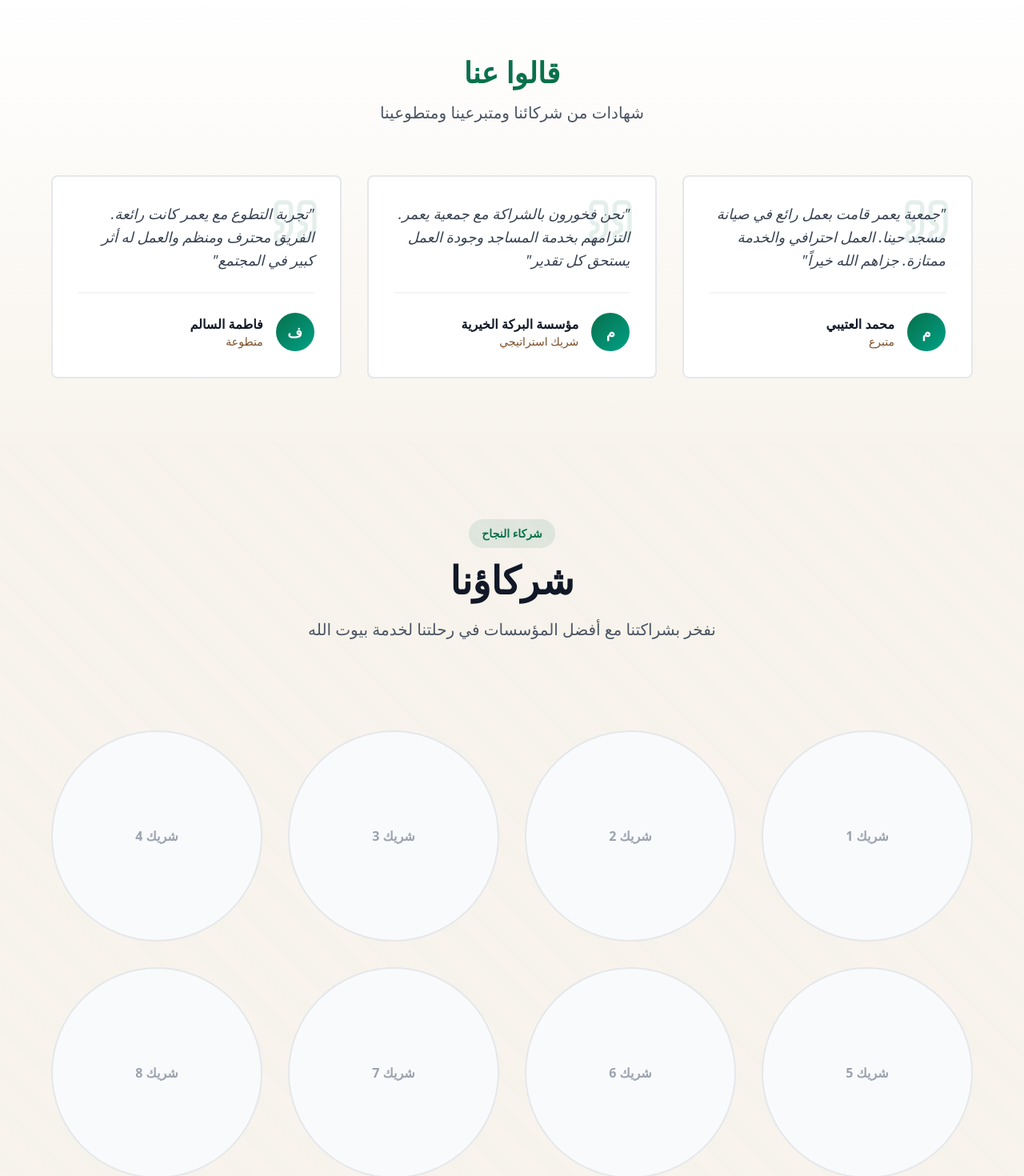
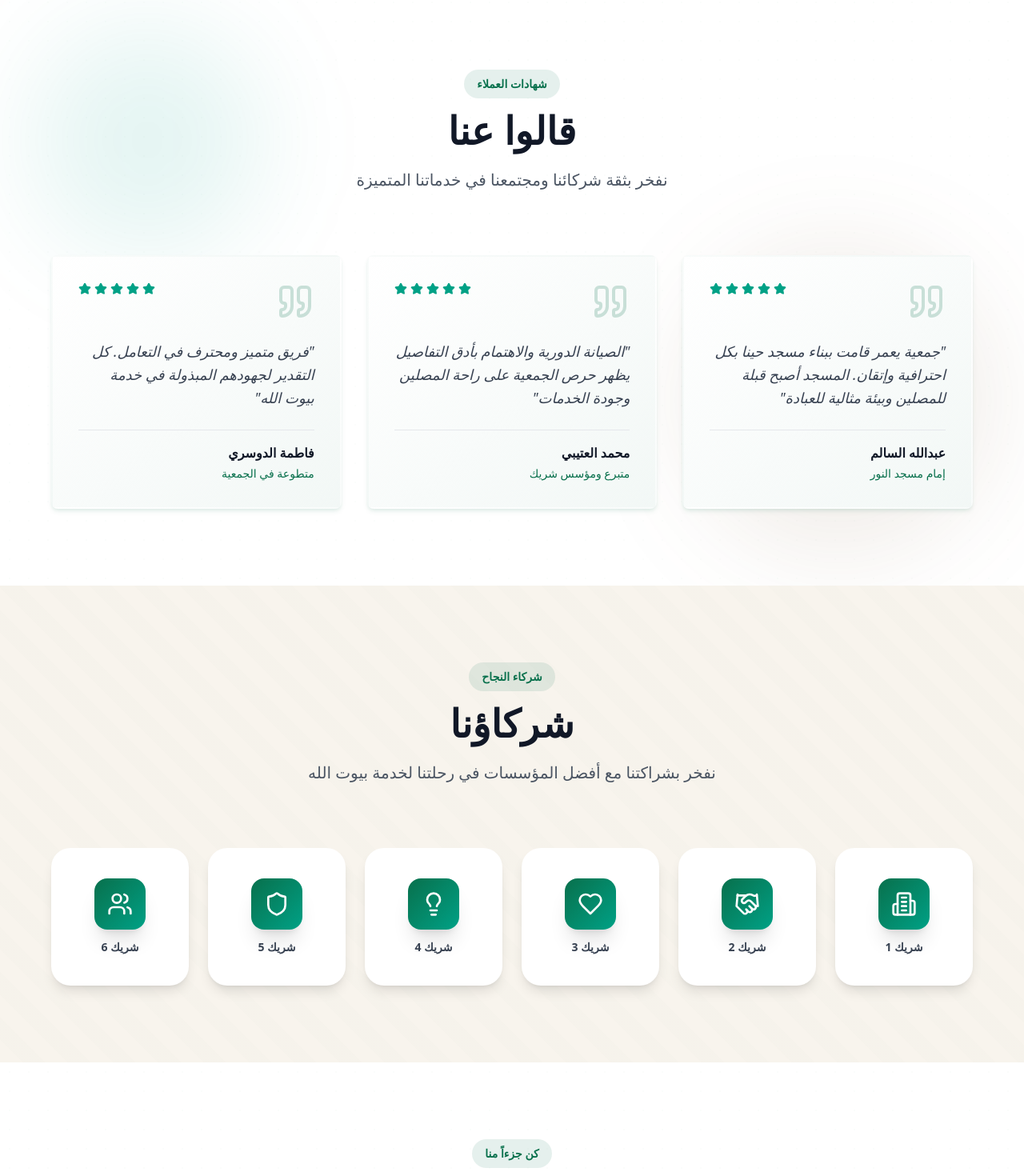
Before and after one commit to yaamur-get/yaamur, a Next.js app: page / in a window 1280 px wide. Shown: the part 3280-4750 px from the top of the page at 80% size. Built offline with nearby package versions, Linux system fonts and the light colour scheme.

Commit message:
feat(ui): Enhance components with sophisticated design and interactions

```diff
--- a/src/components/PartnersCarousel.tsx
+++ b/src/components/PartnersCarousel.tsx
@@ -1,41 +1,35 @@
 
-import { useEffect, useState } from "react";
+import { Building2, Handshake, Heart, Lightbulb, Shield, Users } from "lucide-react";
 
 const partners = [
-  { id: 1, name: "شريك 1" },
-  { id: 2, name: "شريك 2" },
-  { id: 3, name: "شريك 3" },
-  { id: 4, name: "شريك 4" },
-  { id: 5, name: "شريك 5" },
-  { id: 6, name: "شريك 6" },
-  { id: 7, name: "شريك 7" },
-  { id: 8, name: "شريك 8" },
+  { id: 1, name: "شريك 1", icon: Building2 },
+  { id: 2, name: "شريك 2", icon: Handshake },
+  { id: 3, name: "شريك 3", icon: Heart },
+  { id: 4, name: "شريك 4", icon: Lightbulb },
+  { id: 5, name: "شريك 5", icon: Shield },
+  { id: 6, name: "شريك 6", icon: Users }
 ];
 
 export function PartnersCarousel() {
-  const [hoveredId, setHoveredId] = useState<number | null>(null);
-
   return (
-    <div className="relative overflow-hidden py-8">
-      <div className="grid grid-cols-2 md:grid-cols-4 gap-8 items-center">
-        {partners.map((partner) => (
+    <div className="relative">
+      <div className="grid grid-cols-2 md:grid-cols-3 lg:grid-cols-6 gap-6">
+        {partners.map((partner, index) => (
           <div
             key={partner.id}
-            onMouseEnter={() => setHoveredId(partner.id)}
-            onMouseLeave={() => setHoveredId(null)}
-            className={`aspect-square rounded-full bg-gray-50 border-2 flex items-center justify-center transition-all duration-300 cursor-pointer ${
-              hoveredId === partner.id
-                ? "border-emerald-400 shadow-xl scale-110 bg-white"
-                : "border-gray-200 hover:border-emerald-300 hover:shadow-lg"
-            }`}
+            className="group relative"
+            style={{ animationDelay: `${index * 100}ms` }}
           >
-            <span
-              className={`font-bold transition-colors ${
-                hoveredId === partner.id ? "text-emerald-600" : "text-gray-400"
-              }`}
-            >
-              {partner.name}
-            </span>
+            <div className="aspect-square bg-white rounded-3xl shadow-lg hover:shadow-2xl transition-all duration-500 flex items-center justify-center border-2 border-transparent hover:border-[#08704C]/30 group-hover:scale-110 card-elevated">
+              <div className="text-center space-y-3">
+                <div className="w-16 h-16 mx-auto bg-gradient-to-br from-[#08704C] to-[#00A186] rounded-2xl flex items-center justify-center group-hover:rotate-12 transition-all duration-500 shadow-xl">
+                  <partner.icon className="w-8 h-8 text-white" />
+                </div>
+                <p className="text-sm font-bold text-gray-700 group-hover:text-[#08704C] transition-colors">
+                  {partner.name}
+                </p>
+              </div>
+            </div>
           </div>
         ))}
       </div>
--- a/src/components/TestimonialsSection.tsx
+++ b/src/components/TestimonialsSection.tsx
@@ -1,71 +1,73 @@
 
 import { Card, CardContent } from "@/components/ui/card";
-import { Quote } from "lucide-react";
+import { Quote, Star } from "lucide-react";
 import { ScrollReveal } from "./ScrollReveal";
 
 const testimonials = [
   {
     id: 1,
-    quote: "جمعية يعمر قامت بعمل رائع في صيانة مسجد حينا. العمل احترافي والخدمة ممتازة. جزاهم الله خيراً",
-    name: "محمد العتيبي",
-    role: "متبرع"
+    quote: "جمعية يعمر قامت ببناء مسجد حينا بكل احترافية وإتقان. المسجد أصبح قبلة للمصلين وبيئة مثالية للعبادة",
+    author: "عبدالله السالم",
+    role: "إمام مسجد النور",
+    rating: 5
   },
   {
     id: 2,
-    quote: "نحن فخورون بالشراكة مع جمعية يعمر. التزامهم بخدمة المساجد وجودة العمل يستحق كل تقدير",
-    name: "مؤسسة البركة الخيرية",
-    role: "شريك استراتيجي"
+    quote: "الصيانة الدورية والاهتمام بأدق التفاصيل يظهر حرص الجمعية على راحة المصلين وجودة الخدمات",
+    author: "محمد العتيبي",
+    role: "متبرع ومؤسس شريك",
+    rating: 5
   },
   {
     id: 3,
-    quote: "تجربة التطوع مع يعمر كانت رائعة. الفريق محترف ومنظم والعمل له أثر كبير في المجتمع",
-    name: "فاطمة السالم",
-    role: "متطوعة"
+    quote: "فريق متميز ومحترف في التعامل. كل التقدير لجهودهم المبذولة في خدمة بيوت الله",
+    author: "فاطمة الدوسري",
+    role: "متطوعة في الجمعية",
+    rating: 5
   }
 ];
 
 export function TestimonialsSection() {
   return (
-    <section className="py-20 px-4 sm:px-6 lg:px-8 bg-gradient-to-b from-white to-[#F8F4ED]">
-      <div className="container mx-auto">
+    <section className="py-24 px-4 sm:px-6 lg:px-8 bg-white relative overflow-hidden">
+      <div className="absolute inset-0 pattern-dots opacity-20"></div>
+      <div className="absolute top-10 left-10 w-72 h-72 bg-[#00A186]/10 rounded-full blur-3xl"></div>
+      <div className="absolute bottom-10 right-10 w-96 h-96 bg-[#7B4F28]/10 rounded-full blur-3xl"></div>
+
+      <div className="container mx-auto relative z-10">
         <ScrollReveal>
-          <div className="text-center mb-16">
-            <h2 className="text-4xl font-bold text-[#08704C] mb-4">قالوا عنا</h2>
-            <p className="text-xl text-gray-600">شهادات من شركائنا ومتبرعينا ومتطوعينا</p>
+          <div className="text-center mb-20">
+            <span className="inline-block px-4 py-2 bg-[#08704C]/10 text-[#08704C] rounded-full text-sm font-bold mb-4">
+              شهادات العملاء
+            </span>
+            <h2 className="text-5xl font-black text-gray-900 mb-6">قالوا عنا</h2>
+            <p className="text-xl text-gray-600 max-w-3xl mx-auto">
+              نفخر بثقة شركائنا ومجتمعنا في خدماتنا المتميزة
+            </p>
           </div>
         </ScrollReveal>
 
         <div className="grid md:grid-cols-3 gap-8 max-w-6xl mx-auto">
           {testimonials.map((testimonial, index) => (
             <ScrollReveal key={testimonial.id} delay={index * 100}>
-              <Card className="group hover:shadow-xl transition-all duration-300 border-2 border-gray-200 hover:border-[#00A186] bg-white h-full">
-                <CardContent className="p-8 relative">
-                  {/* Quote Icon */}
-                  <div className="absolute top-6 right-6 opacity-10 group-hover:opacity-20 transition-opacity">
-                    <Quote className="w-16 h-16 text-[#08704C]" />
+              <Card className="group relative overflow-hidden border-2 border-transparent hover:border-[#08704C]/30 transition-all duration-500 h-full card-elevated bg-gradient-to-br from-white to-[#08704C]/5">
+                <CardContent className="p-8 space-y-6">
+                  <div className="flex items-start justify-between">
+                    <Quote className="w-12 h-12 text-[#08704C]/20 group-hover:text-[#08704C]/40 transition-colors" />
+                    <div className="flex gap-1">
+                      {[...Array(testimonial.rating)].map((_, i) => (
+                        <Star key={i} className="w-4 h-4 fill-[#00A186] text-[#00A186]" />
+                      ))}
+                    </div>
                   </div>
 
-                  {/* Quote Text */}
-                  <div className="relative z-10 mb-6">
-                    <p className="text-gray-700 text-lg leading-relaxed italic">
-                      "{testimonial.quote}"
-                    </p>
-                  </div>
+                  <p className="text-gray-700 leading-relaxed text-lg italic">
+                    &quot;{testimonial.quote}&quot;
+                  </p>
 
-                  {/* Author Info */}
-                  <div className="border-t-2 border-gray-100 pt-6">
-                    <div className="flex items-center gap-4">
-                      {/* Avatar Circle */}
-                      <div className="w-12 h-12 rounded-full bg-gradient-to-br from-[#08704C] to-[#00A186] flex items-center justify-center text-white font-bold text-lg flex-shrink-0">
-                        {testimonial.name.charAt(0)}
-                      </div>
-
-                      {/* Name and Role */}
-                      <div>
-                        <p className="font-bold text-gray-900">{testimonial.name}</p>
-                        <p className="text-sm text-[#7B4F28]">{testimonial.role}</p>
-                      </div>
-                    </div>
+                  <div className="pt-4 border-t border-gray-200">
+                    <p className="font-bold text-gray-900 mb-1">{testimonial.author}</p>
+                    <p className="text-sm text-[#08704C]">{testimonial.role}</p>
                   </div>
                 </CardContent>
               </Card>
```
Also changed, not shown: src/components/MobileMenu.tsx (+35 -36 lines).
